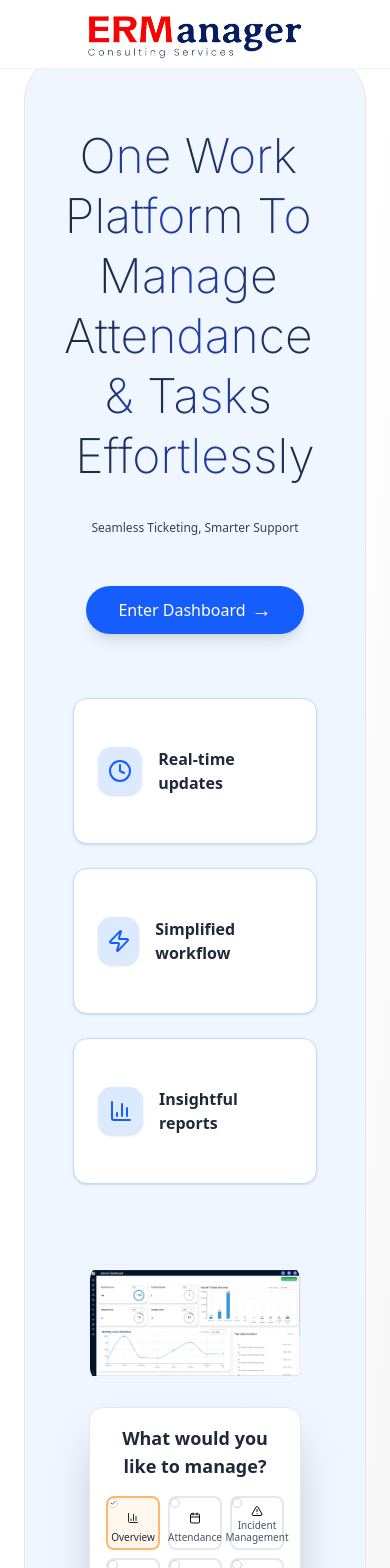
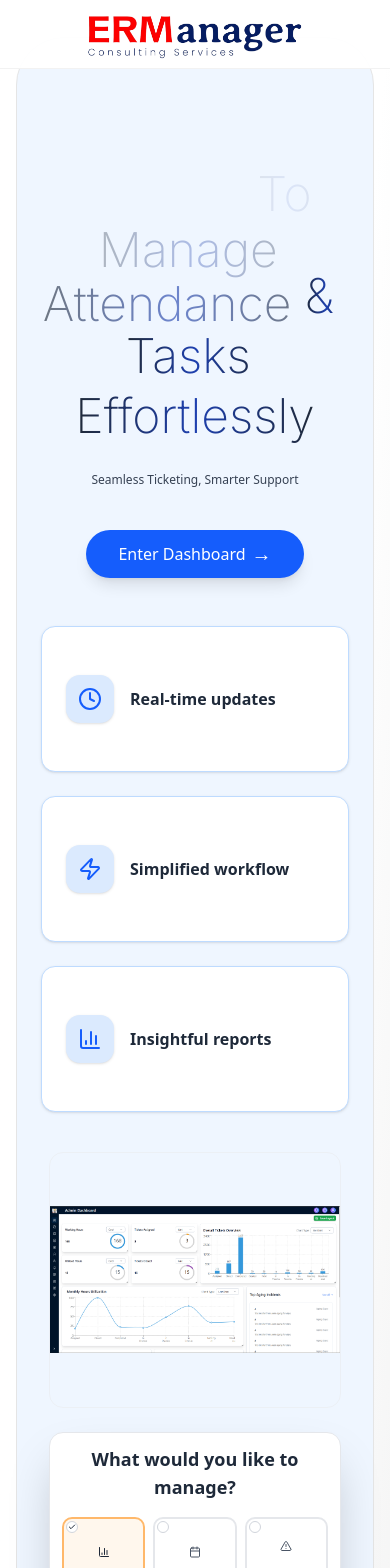
Before and after one commit to Muhammad-Affan-Malik/ERTickApp, a React (Vite) app: page / in a window 390 px wide. Shown: the top 1568 px of the page. Built offline with nearby package versions, Linux system fonts and the light colour scheme.

Commit message:
fixed phone dimensions

```diff
--- a/src/pages/LandingPage.tsx
+++ b/src/pages/LandingPage.tsx
@@ -40,20 +40,50 @@ const Landing = () => {
   const words = fullText.split(' ');
 
   useEffect(() => {
+    const revealSpeedMs = 300;        // delay between each word reveal (slower)
+    const pauseAfterRevealMs = 2500;  // longer pause once full sentence is shown
+    const pauseAfterHideMs = 700;     // small pause after hide before next loop
+
+    let cancelled = false;
+    const timers: number[] = [];
+
+    const later = (fn: () => void, ms: number) => {
+      const id = window.setTimeout(fn, ms);
+      timers.push(id);
+    };
+
+    const runCycle = () => {
       let currentIndex = 0;
-    const revealSpeed = 200;
 
-    const revealInterval = setInterval(() => {
+      const stepReveal = () => {
+        if (cancelled) return;
         if (currentIndex <= words.length) {
           setVisibleWords(currentIndex);
           currentIndex++;
+          later(stepReveal, revealSpeedMs);
         } else {
-        clearInterval(revealInterval);
+          // full sentence visible → pause, then hide and restart
+          later(() => {
+            if (cancelled) return;
+            setVisibleWords(0);
+            later(() => {
+              if (cancelled) return;
+              runCycle();
+            }, pauseAfterHideMs);
+          }, pauseAfterRevealMs);
         }
-    }, revealSpeed);
+      };
 
-    return () => clearInterval(revealInterval);
-  }, []);
+      stepReveal();
+    };
+
+    runCycle();
+
+    return () => {
+      cancelled = true;
+      timers.forEach((id) => clearTimeout(id));
+    };
+  }, [words.length]);
 
   // Scroll observer for animations
   useEffect(() => {
@@ -172,12 +202,12 @@ const Landing = () => {
       </header>
 
       {/* Main Content Card */}
-      <section className="container mx-auto px-6 py-16 md:py-24">
+      <section className="container mx-auto px-4 sm:px-6 py-12 sm:py-16 md:py-24">
         <div className="max-w-6x6 mx-auto -mt-20">
           <Card className="bg-blue-50 rounded-[3rem] shadow-none">
-            <CardContent className="p-12 md:p-16">
+            <CardContent className="p-6 sm:p-8 md:p-12 lg:p-16">
               {/* Hero Section */}
-              <div className="text-center space-y-8 mb-16">
+              <div className="text-center space-y-6 sm:space-y-8 mb-12 sm:mb-16">
                 <h1 className="text-5xl md:text-6xl lg:text-7xl font-thin leading-tight min-h-[200px] flex items-center justify-center text-center" style={{ fontFamily: 'Inter, -apple-system, BlinkMacSystemFont, "Segoe UI", Roboto, sans-serif', fontWeight: 200 }}>
                   <span className="reveal-text">
                     {words.map((word, index) => (
@@ -185,7 +215,7 @@ const Landing = () => {
                         key={index}
                         className={`reveal-word ${index < visibleWords ? 'visible' : ''}`}
                         style={{
-                          transitionDelay: `${index * 0.1}s`,
+                          transitionDelay: `${index * 0.15}s`,
                           background: 'linear-gradient(to right, #1f2937, #1e40af, #1f2937)',
                           WebkitBackgroundClip: 'text',
                           WebkitTextFillColor: 'transparent',
@@ -240,12 +270,12 @@ const Landing = () => {
               </div>
 
               {/* Dashboard Preview - Mobile Responsive */}
-              <div className="max-w-5xl mx-auto mt-16">
-                <div className="rounded-2xl p-4 md:p-12">
+              <div className="max-w-5xl mx-auto mt-8 md:mt-16">
+                <div className="rounded-2xl p-2 sm:p-4 md:p-12">
                   {/* Mobile Layout - Stacked */}
                   <div className="block md:hidden space-y-6">
                     {/* Dashboard Preview Image */}
-                    <div className="w-full aspect-video rounded-xl border border-border/40 overflow-hidden">
+                    <div className="w-full h-64 sm:h-80 rounded-xl border border-border/40 overflow-hidden">
                       <img
                         src={activePreview}
                         alt="Dashboard Preview"
@@ -255,7 +285,7 @@ const Landing = () => {
 
                     {/* Options Card - Full Width on Mobile */}
                     <div className="w-full bg-white shadow-2xl border border-gray-200 rounded-xl">
-                      <div className="p-4">
+                      <div className="p-3 sm:p-4">
                         <div className="mb-4">
                           <h3 className="text-lg font-semibold text-gray-800 text-center">What would you like to manage?</h3>
                         </div>
@@ -268,6 +298,11 @@ const Landing = () => {
                               onClick={() => {
                                 setSelectedOption(index);
                                 setIsPreviewInteracted(true);
+                                setActivePreview(option.image); // ensure preview updates on tap
+                              }}
+                              onTouchStart={() => {
+                                setActivePreview(option.image);
+                                setSelectedOption(index);
                               }}
                               onMouseEnter={() => {
                                 setActivePreview(option.image);
@@ -275,28 +310,26 @@ const Landing = () => {
                               }}
                               onMouseLeave={() => setIsHovered(false)}
                             >
-                              <div className={`aspect-square rounded-md border-2 flex flex-col items-center justify-center p-1 transition-all duration-200 ${
+                              <div className={`h-20 rounded-lg border-2 flex flex-col items-center justify-center p-1 transition-all duration-200 ${
                                 selectedOption === index
                                   ? 'border-orange-300 bg-orange-50'
                                   : 'border-gray-200 bg-white hover:border-gray-300'
                               }`}>
-                                {}
-                                <div className="absolute top-0.5 left-0.5 w-2.5 h-2.5 border border-gray-300 rounded-sm bg-white flex items-center justify-center">
+                                <div className="absolute top-1 left-1 w-3 h-3 border border-gray-300 rounded-sm bg-white flex items-center justify-center">
                                   {selectedOption === index && (
-                                    <Check className="w-1.5 h-1.5 text-gray-800" strokeWidth={3} />
+                                    <Check className="w-2 h-2 text-gray-800" strokeWidth={3} />
                                   )}
                                 </div>
 
                                 {/* Icon */}
-                                <div className="flex-1 flex items-center justify-center mt-0.5">
+                                <div className="flex-1 flex items-center justify-center mt-1">
                                   <option.icon className={`w-3 h-3 transition-colors ${
-                                    selectedOption === index ? 'text-gray-800' : 'text-gray-601'
+                                    selectedOption === index ? 'text-gray-800' : 'text-gray-600'
                                   }`} />
                                 </div>
 
                                 {/* Label */}
-                                { /*test update */}
-                                <span className={`text-[10px] font-medium text-center leading-tight px-0.5 ${
+                                <span className={`text-[10px] font-medium text-center leading-tight px-1 ${
                                   selectedOption === index ? 'text-gray-800' : 'text-gray-600'
                                 }`}>
                                   {option.title}
```
Lines whose indentation alone changed are shown as unchanged.
